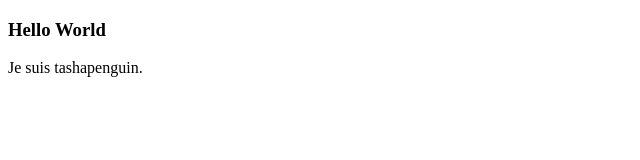
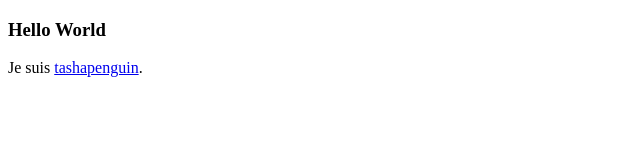
Before and after one commit to tashajade/tashajade.github.io, a plain HTML site: page index.html in a window 1280 px wide. Shown: the whole page, without its empty margins (0-640 px from the left). Drawn offline with Linux system fonts and the light colour scheme.

Commit message:
Update index.html

```diff
--- a/index.html
+++ b/index.html
@@ -1,6 +1,6 @@
 <!DOCTYPE html>
 <html>
 <body>
-<h3>Hello World</h3><p>Je suis tashapenguin.</p>
+<h3>Hello World</h3><p>Je suis <a href="https://instagram.com/tashapenguin">tashapenguin</a>.</p>
 </body>
 </html>
```
